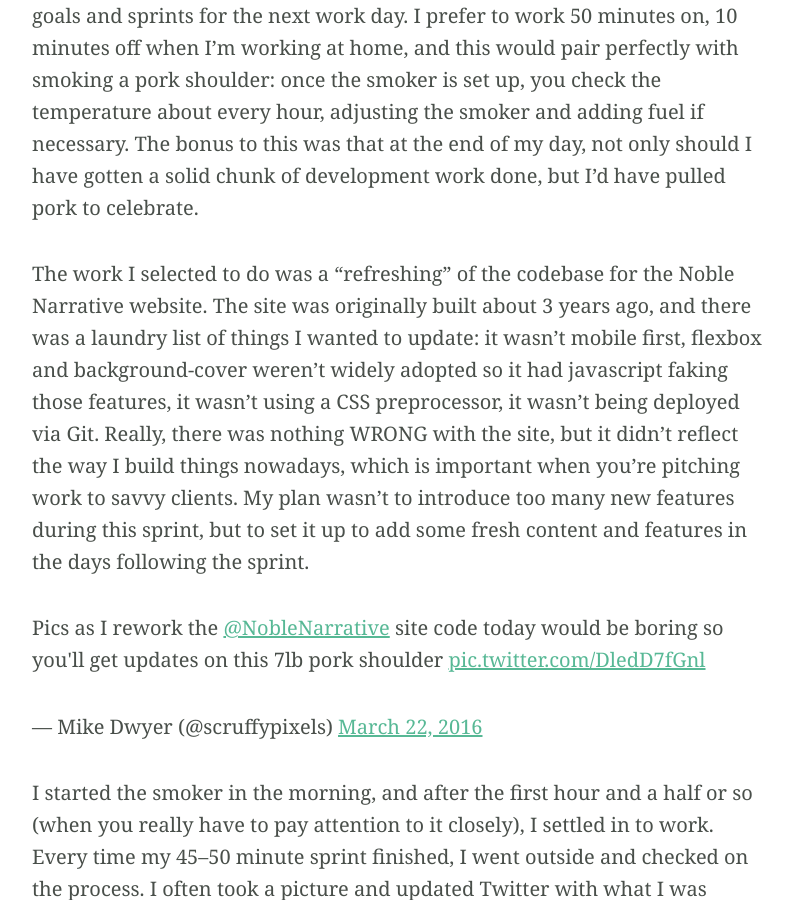
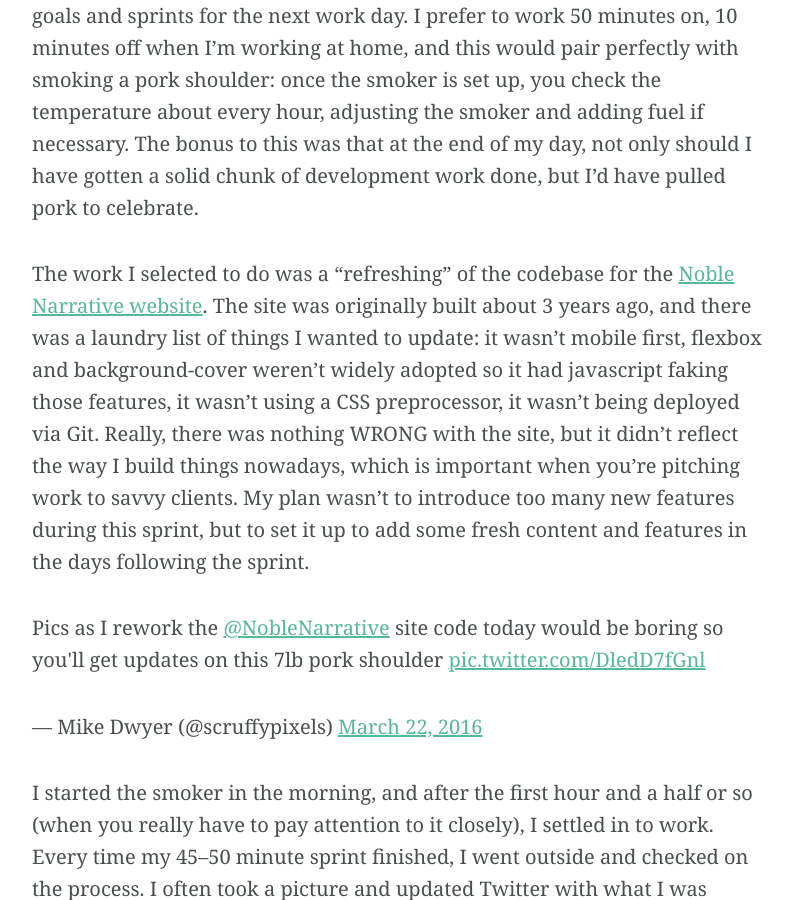
Before and after one commit to scruffypixels/scruffypixels.github.io, a Jekyll site: the page built from _posts/2016-03-28-pulled-pork-dev-sprint.html, in a window 1280 px wide and 900 px high, scrolled down 727 px. Shown: the whole window, without its empty margins (240-1031 px from the left). Built offline with Jekyll 4.4.1, drawn with Linux system fonts in a browser that asks for light colours; some web fonts are replaced; comment, search, counter and statistics services are not loaded; some of the changed lines change nothing that is shown.

Commit message:
Added missing link

```diff
--- a/_posts/2016-03-28-pulled-pork-dev-sprint.html
+++ b/_posts/2016-03-28-pulled-pork-dev-sprint.html
@@ -13,7 +13,7 @@
 
 	<p>For those not familiar with the concept of daily sprints, you set a goal or series of goals and break up your day in chunks of time working and then forced break periods. At the end of the day, you evaluate whether you accomplished all the work you needed to do for the day, and then plan your goals and sprints for the next work day. I prefer to work 50 minutes on,  10 minutes off when I’m working at home, and this would pair perfectly with smoking a pork shoulder: once the smoker is set up, you check the temperature about every hour, adjusting the smoker and adding fuel if necessary. The bonus to this was that at the end of my day, not only should I have gotten a solid chunk of development work done, but I’d have pulled pork to celebrate.</p>
 
-	<p>The work I selected to do was a “refreshing” of the codebase for the Noble Narrative website. The site was originally built about 3 years ago, and there was a laundry list of things I wanted to update: it wasn’t mobile first, flexbox and background-cover weren’t widely adopted so it had javascript faking those features, it wasn’t using a CSS preprocessor, it wasn’t being deployed via Git. Really, there was nothing WRONG with the site, but it didn’t reflect the way I build things nowadays, which is important when you’re pitching work to savvy clients. My plan wasn’t to introduce too many new features during this sprint, but to set it up to add some fresh content and features in the days following the sprint.</p>
+	<p>The work I selected to do was a “refreshing” of the codebase for the <a href="http://www.noblenarrative.com">Noble Narrative website</a>. The site was originally built about 3 years ago, and there was a laundry list of things I wanted to update: it wasn’t mobile first, flexbox and background-cover weren’t widely adopted so it had javascript faking those features, it wasn’t using a CSS preprocessor, it wasn’t being deployed via Git. Really, there was nothing WRONG with the site, but it didn’t reflect the way I build things nowadays, which is important when you’re pitching work to savvy clients. My plan wasn’t to introduce too many new features during this sprint, but to set it up to add some fresh content and features in the days following the sprint.</p>
 
 	<blockquote class="twitter-tweet" data-lang="en"><p lang="en" dir="ltr">Pics as I rework the <a href="https://twitter.com/NobleNarrative">@NobleNarrative</a> site code today would be boring so you&#39;ll get updates on this 7lb pork shoulder <a href="https://t.co/DledD7fGnl">pic.twitter.com/DledD7fGnl</a></p>&mdash; Mike Dwyer (@scruffypixels) <a href="https://twitter.com/scruffypixels/status/712311886528643072">March 22, 2016</a></blockquote>
 <script async src="//platform.twitter.com/widgets.js" charset="utf-8"></script>
```
